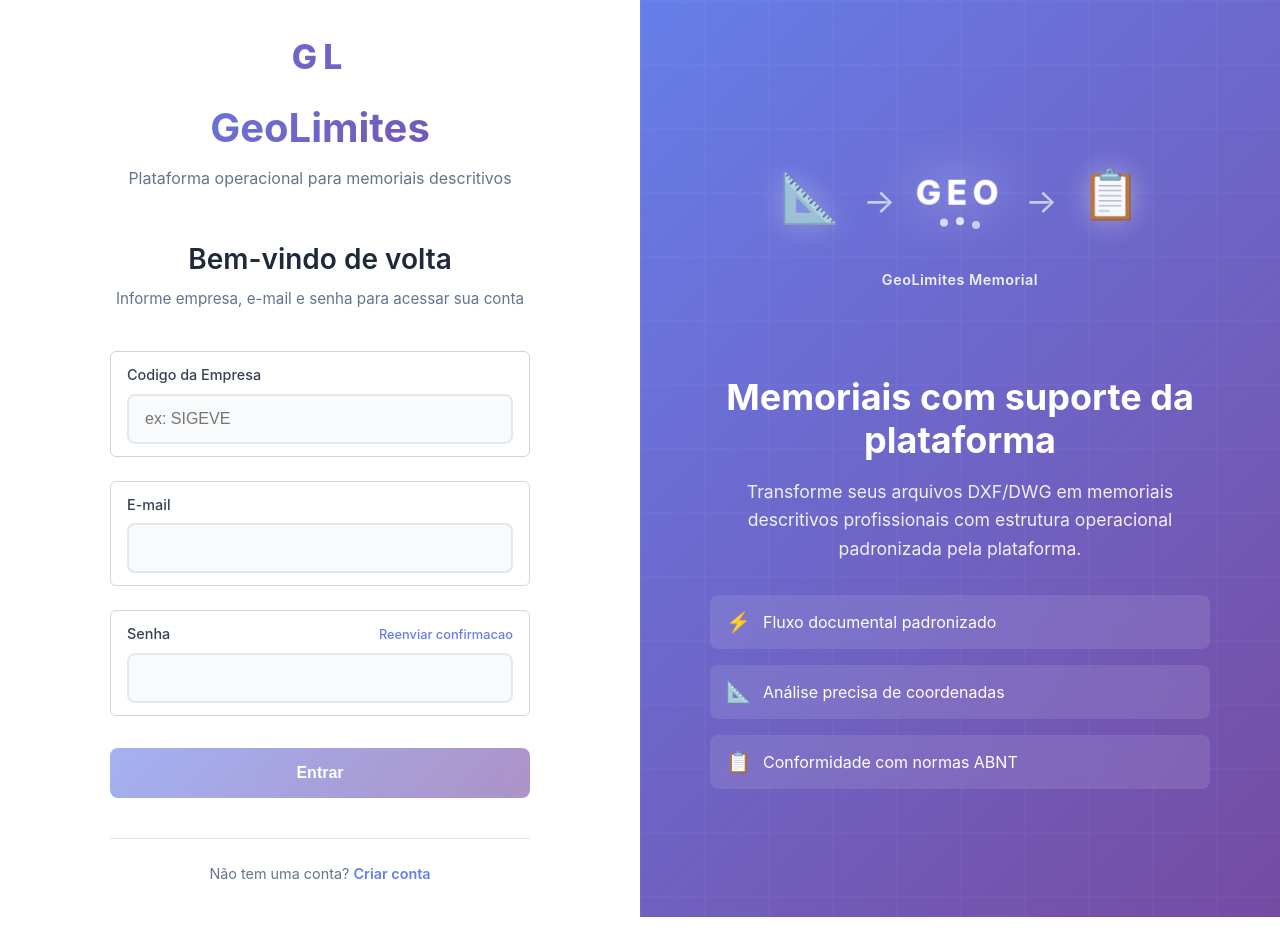
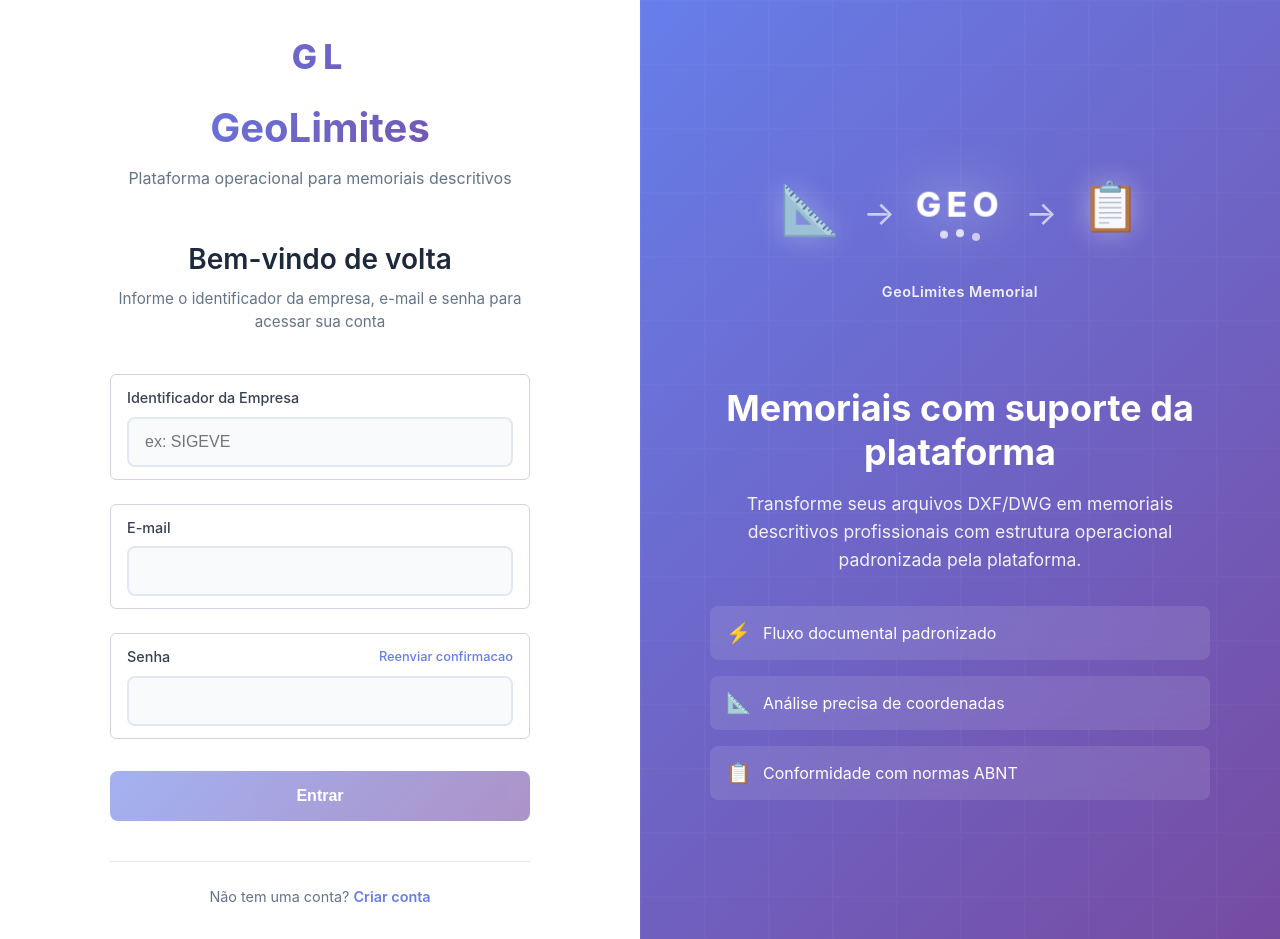
Before and after one commit to horaciohudson/geo-limites, a React app in the folder Frontend/: page /login in a window 1280 px wide. Before the commit the page ends 917 px from the top, so only its background shows below. Built offline with nearby package versions, Linux system fonts and the light colour scheme; no server answers; the HTML template or start-up script is replaced by a standard one.

Commit message:
Troca rotulo: Codigo da Empresa -> Identificador da Empresa

```diff
--- a/Frontend/src/pages/Login.tsx
+++ b/Frontend/src/pages/Login.tsx
@@ -73,11 +73,11 @@ const Login: React.FC = () => {
           <form onSubmit={handleSubmit} className="modern-login-form" autoComplete="off">
             <div className="form-header">
               <h2>Bem-vindo de volta</h2>
-              <p>Informe empresa, e-mail e senha para acessar sua conta</p>
+              <p>Informe o identificador da empresa, e-mail e senha para acessar sua conta</p>
             </div>
 
             <div className="input-field">
-              <label htmlFor="tenantCode">Codigo da Empresa</label>
+              <label htmlFor="tenantCode">Identificador da Empresa</label>
               <input
                 id="tenantCode"
                 type="text"
@@ -89,7 +89,7 @@ const Login: React.FC = () => {
                 className={loginError && !tenantCode ? 'error' : ''}
               />
               {loginError && !tenantCode && (
-                <span className="field-error">Codigo da empresa e obrigatorio</span>
+                <span className="field-error">Identificador da empresa e obrigatorio</span>
               )}
             </div>
 
--- a/Frontend/src/pages/Register.tsx
+++ b/Frontend/src/pages/Register.tsx
@@ -195,7 +195,7 @@ const Register: React.FC = () => {
             <div className="form-header">
               <h2>Criar sua conta</h2>
               <p>Preencha os dados para comecar a usar a plataforma</p>
-              <p>O codigo da empresa sera gerado automaticamente no primeiro cadastro.</p>
+              <p>O identificador da empresa sera gerado automaticamente no primeiro cadastro.</p>
             </div>
 
             <div className="input-field">
@@ -271,7 +271,7 @@ const Register: React.FC = () => {
                 <span className="alert-icon">✅</span>
                 <div>
                   <div>{successMessage}</div>
-                  {generatedTenantCode && <div>Codigo da empresa: {generatedTenantCode}</div>}
+                  {generatedTenantCode && <div>Identificador da empresa: {generatedTenantCode}</div>}
                 </div>
               </div>
             )}
--- a/Frontend/src/pages/ResendVerification.tsx
+++ b/Frontend/src/pages/ResendVerification.tsx
@@ -98,11 +98,11 @@ const ResendVerification: React.FC = () => {
           <form onSubmit={handleSubmit} className="modern-login-form" autoComplete="off">
             <div className="form-header">
               <h2>Reenviar e-mail</h2>
-              <p>Informe o codigo da empresa e o e-mail da conta para receber um novo link de confirmacao.</p>
+              <p>Informe o identificador da empresa e o e-mail da conta para receber um novo link de confirmacao.</p>
             </div>
 
             <div className="input-field">
-              <label htmlFor="tenantCode">Codigo da Empresa</label>
+              <label htmlFor="tenantCode">Identificador da Empresa</label>
               <input
                 id="tenantCode"
                 type="text"
--- a/Frontend/src/pages/VerifyEmail.tsx
+++ b/Frontend/src/pages/VerifyEmail.tsx
@@ -113,7 +113,7 @@ const VerifyEmail: React.FC = () => {
               <div className="alert alert-success">
                 <span className="alert-icon">✅</span>
                 {message}
-                {tenantCode && <div>Tenant: {tenantCode}</div>}
+                {tenantCode && <div>Identificador da empresa: {tenantCode}</div>}
                 {email && <div>E-mail: {email}</div>}
               </div>
             )}
```
